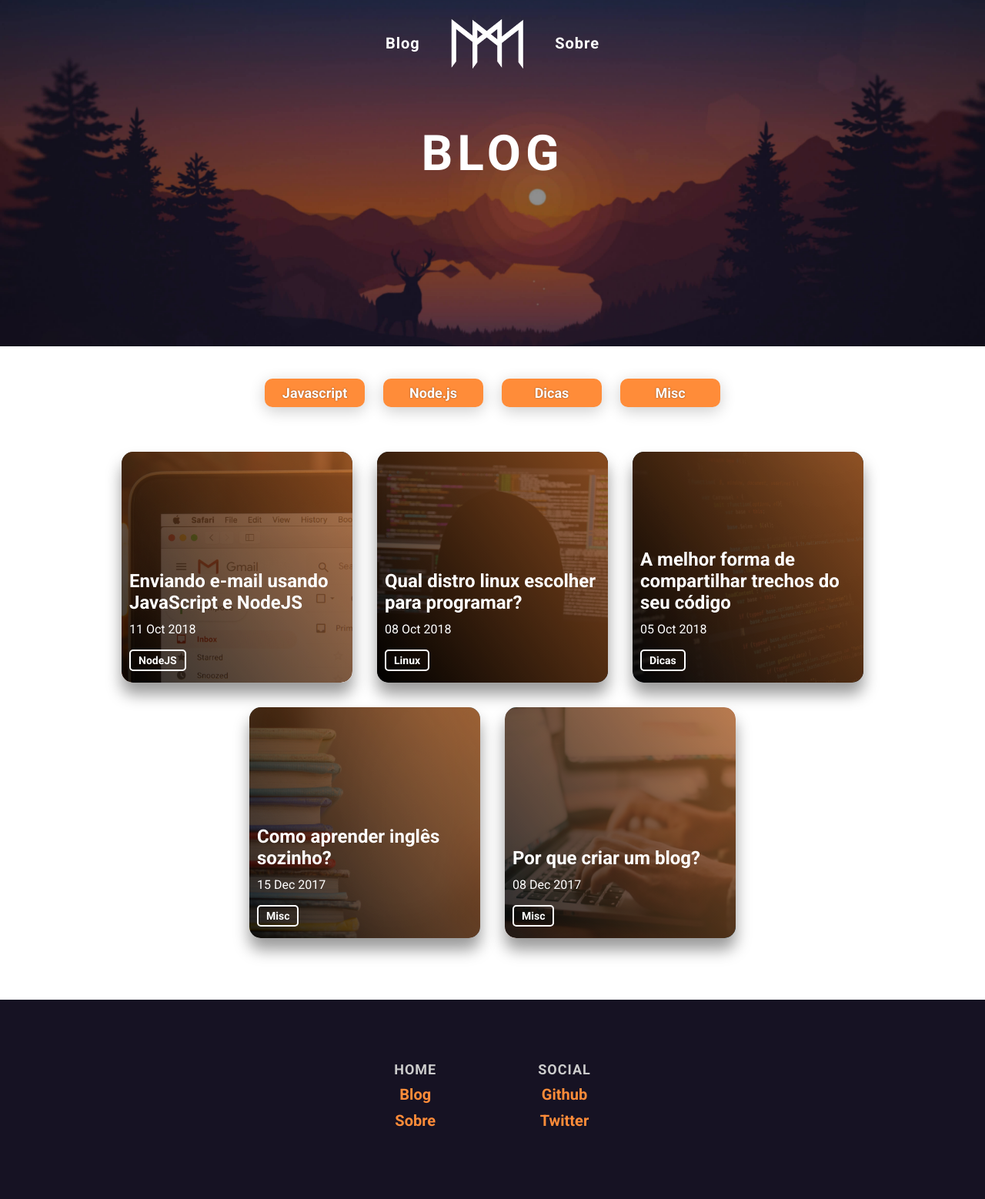
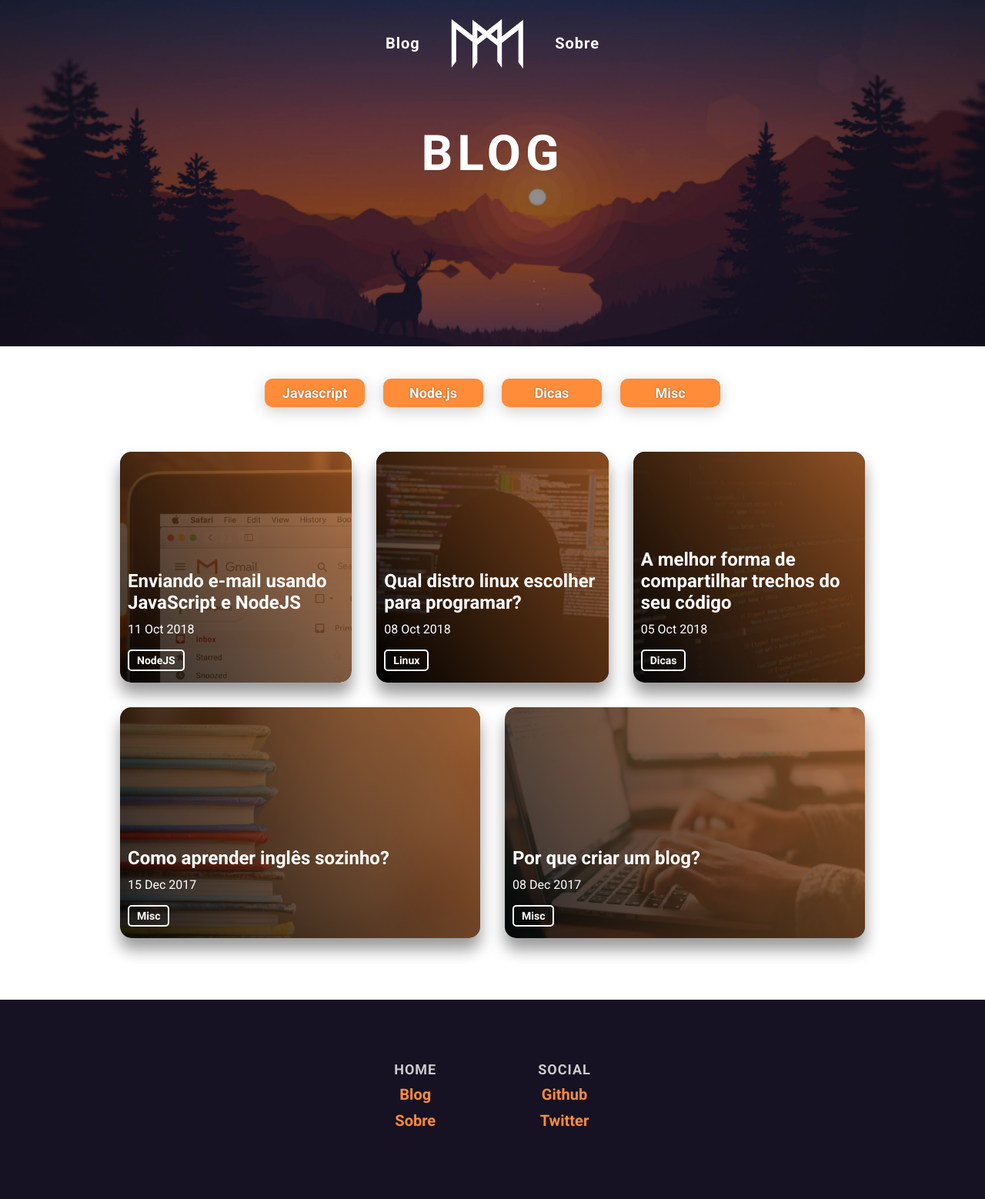
Before and after one commit to mauriciomutte/old-mauriciomutte.github.io, a Jekyll site: the page built from blog.html, in a window 1280 px wide. Shown: the whole page at 77% size. Built offline with Jekyll 4.4.1, drawn with Linux system fonts in a browser that asks for light colours.

Commit message:
Fix flex in blog posts

```diff
--- a/assets/css/main.css
+++ b/assets/css/main.css
@@ -66,12 +66,12 @@ body {
     box-shadow: rgba(0, 0, 0, 0.4) 0px 15px 20px;
     box-sizing: border-box;
     color: #fff;
+    flex: 1 1 300px;
     height: 300px;
     margin: 1em;
     overflow: hidden;
     position: relative;
     transition: .2s;
-    width: 300px;
     z-index: 0; }
     .posts__item:hover {
       box-shadow: rgba(0, 0, 0, 0.7) 0px 10px 20px;
--- a/src/css/_blog.scss
+++ b/src/css/_blog.scss
@@ -15,12 +15,12 @@
     box-shadow: rgba(0, 0, 0, 0.4) 0px 15px 20px;
     box-sizing: border-box;
     color: $white;
+    flex: 1 1 300px;
     height: 300px;
     margin: 1em;
     overflow: hidden;
     position: relative;
     transition: .2s;
-    width: 300px;
     z-index: 0;
 
     &:hover {
```
